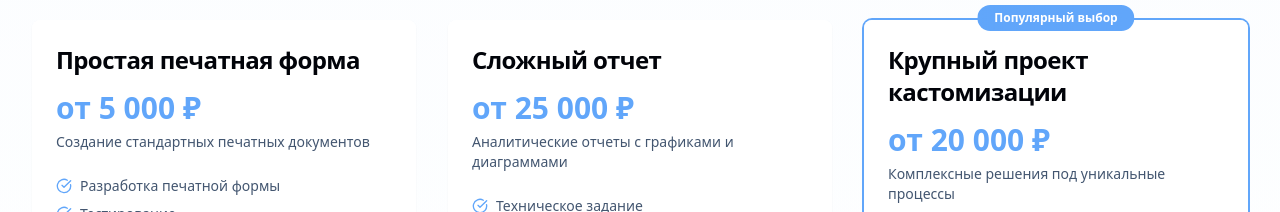
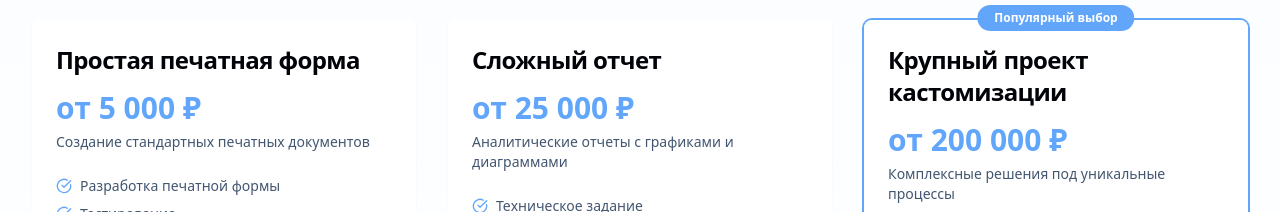
Before and after one commit to team500-top/s-guru-solution, a React (Vite) app: page /uslugi/dorabotka-1s in a window 1280 px wide. Shown: the part 5940-6152 px from the top of the page. Built offline with nearby package versions, Linux system fonts and the light colour scheme.

Commit message:
Fix price on dorabotka-1s page
Update the price on the /uslugi/dorabotka-1s page from "от 20 000 ₽" to "от 200 000 ₽" for large customization projects.

```diff
--- a/src/pages/Dorabotka1S.tsx
+++ b/src/pages/Dorabotka1S.tsx
@@ -121,7 +121,7 @@ const Dorabotka1S = () => {
     },
     {
       title: "Крупный проект кастомизации",
-      price: "от 20 000 ₽",
+      price: "от 200 000 ₽",
       description: "Комплексные решения под уникальные процессы",
       features: [
         "Полный анализ требований",
```
